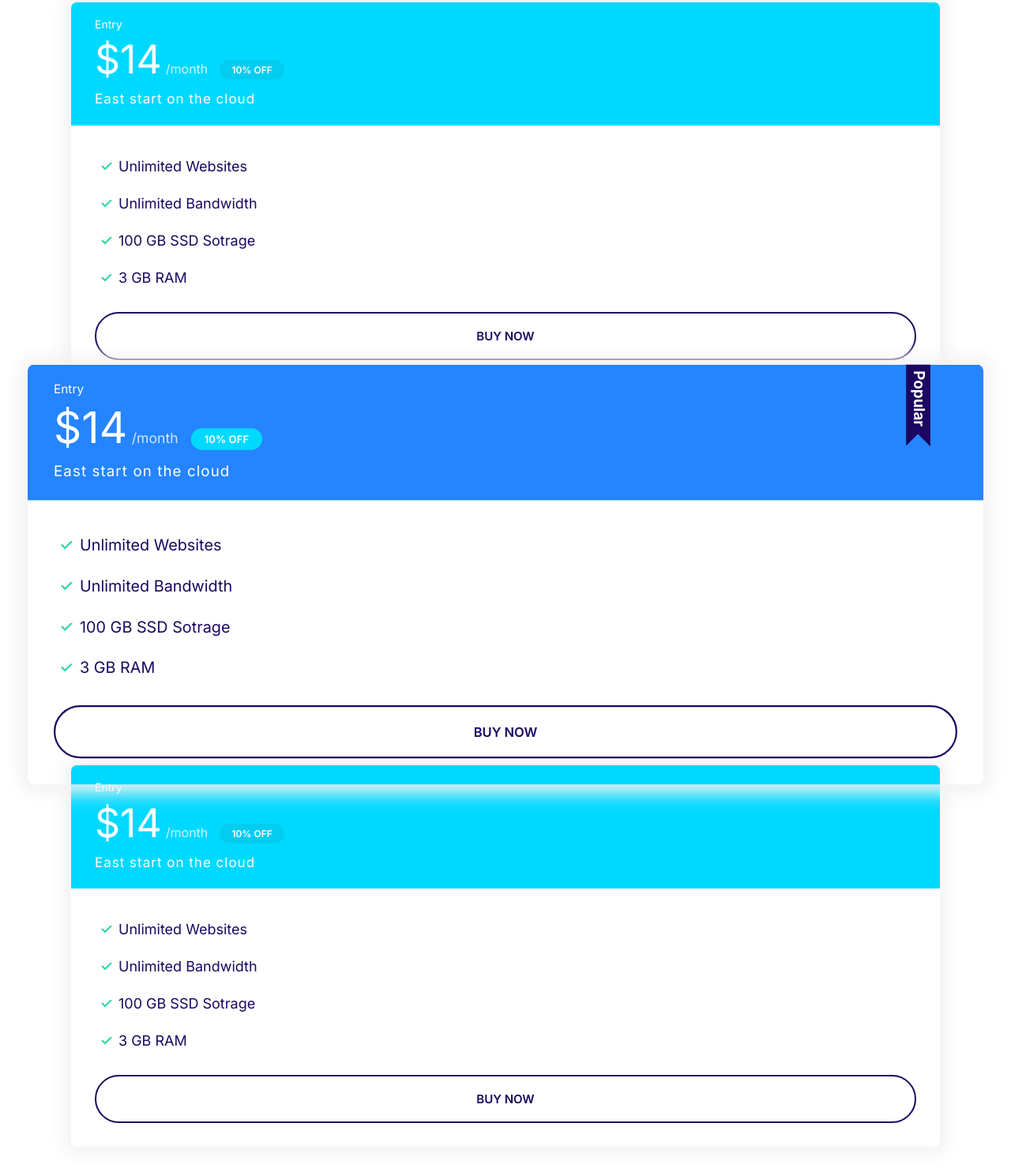
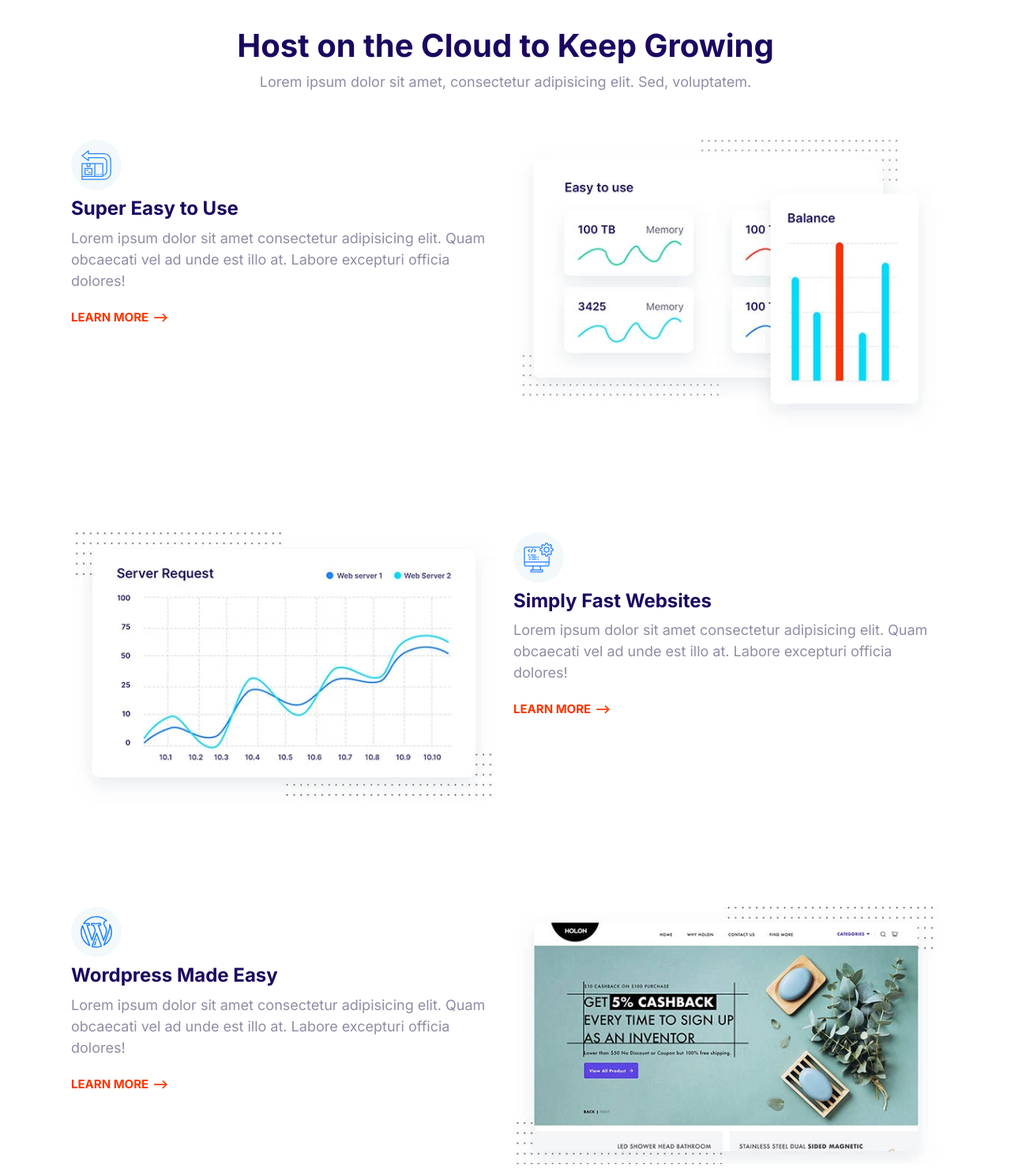
Before and after one commit to hosamhamdifl/htmlproject, a plain HTML site: page index.html in a window 1280 px wide. Shown: the part 57-1541 px from the top of the page at 79% size. Drawn offline with Linux system fonts and the light colour scheme.

Commit message:
block-features.

```diff
--- a/css/styles.css
+++ b/css/styles.css
@@ -760,3 +760,27 @@
     max-width: 500px;
     margin: 0 auto;
   }
+
+  /* Features */
+  .feature {
+    gap: 4rem 2rem;
+    margin: 12rem 0;
+  }
+
+  .feature:first-of-type {
+    margin-top: 6rem;
+  }
+
+  .feature__heading {
+    margin: 1rem 0;
+  }
+
+  .feature__image {
+    width: 100%;
+  }
+
+  @media screen and (min-width: 768px) {
+    .feature:nth-of-type(even) .feature__content {
+      order: 2;
+    }
+  }
--- a/index.html
+++ b/index.html
@@ -13,67 +13,120 @@
     <link rel="stylesheet" href="css/styles.css" />
   </head>
   <body>
-    <section class="block container ">
-        <div class="plan ">
-            <div class="card card--secondary">
-              <header class="card__header">
-                <h3 class="plan__name">Entry</h3>
-                <span class="plan__price">$14</span>
-                <span class="plan__billing-cycle">/month</span>
-                <span class="badge badge--secondary badge--small">10% OFF</span>
-                <span class="plan__description">East start on the cloud</span>
-              </header>
-              <div class="card__body">
-                <ul class="list list--tick">
-                  <li class="list__item">Unlimited Websites</li>
-                  <li class="list__item">Unlimited Bandwidth</li>
-                  <li class="list__item">100 GB SSD Sotrage</li>
-                  <li class="list__item">3 GB RAM</li>
-                </ul>
-                <button class="btn btn--outline btn--block">Buy Now</button>
-              </div>
-            </div>
-          </div>
-          <div class="plan plan--popular">
-            <div class="card card--primary">
-              <header class="card__header">
-                <h3 class="plan__name">Entry</h3>
-                <span class="plan__price">$14</span>
-                <span class="plan__billing-cycle">/month</span>
-                <span class="badge badge--secondary badge--small">10% OFF</span>
-                <span class="plan__description">East start on the cloud</span>
-              </header>
-              <div class="card__body">
-                <ul class="list list--tick">
-                  <li class="list__item">Unlimited Websites</li>
-                  <li class="list__item">Unlimited Bandwidth</li>
-                  <li class="list__item">100 GB SSD Sotrage</li>
-                  <li class="list__item">3 GB RAM</li>
-                </ul>
-                <button class="btn btn--outline btn--block">Buy Now</button>
-              </div>
-            </div>
-          </div>
-          <div class="plan ">
-            <div class="card card--secondary">
-              <header class="card__header">
-                <h3 class="plan__name">Entry</h3>
-                <span class="plan__price">$14</span>
-                <span class="plan__billing-cycle">/month</span>
-                <span class="badge badge--secondary badge--small">10% OFF</span>
-                <span class="plan__description">East start on the cloud</span>
-              </header>
-              <div class="card__body">
-                <ul class="list list--tick">
-                  <li class="list__item">Unlimited Websites</li>
-                  <li class="list__item">Unlimited Bandwidth</li>
-                  <li class="list__item">100 GB SSD Sotrage</li>
-                  <li class="list__item">3 GB RAM</li>
-                </ul>
-                <button class="btn btn--outline btn--block">Buy Now</button>
-              </div>
-            </div>
-          </div>
+    <section class="block container">
+      <header class="block__header">
+        <h2>Host on the Cloud to Keep Growing</h2>
+        <p>
+          Lorem ipsum dolor sit amet, consectetur adipisicing elit. Sed,
+          voluptatem.
+        </p>
+      </header>
+      <article class="grid grid--1x2 feature">
+        <div class="feature__content">
+          <span class="icon-container">
+            <svg class="icon icon--primary">
+              <use xlink:href="images/sprite.svg#easy"></use>
+            </svg>
+          </span>
+          <h3 class="feature__heading">Super Easy to Use</h3>
+          <p>
+            Lorem ipsum dolor sit amet consectetur adipisicing elit. Quam
+            obcaecati vel ad unde est illo at. Labore excepturi officia dolores!
+          </p>
+          <a href="#" class="link-arrow">Learn More</a>
+        </div>
+        <picture>
+          <source
+            type="image/webp"
+            srcset="images/easy.webp 1x, images/easy@2x.webp 2x"
+          />
+          <source
+            type="image/jpg"
+            srcset="images/easy.jpg 1x, images/easy@2x.jpg 2x"
+          />
+          <img class="feature__image" src="images/easy@2x.jpg" alt="" />
+        </picture>
+      </article>
+      <article class="grid grid--1x2 feature">
+        <div class="feature__content">
+          <span class="icon-container">
+            <svg class="icon icon--primary">
+              <use xlink:href="images/sprite.svg#computer"></use>
+            </svg>
+          </span>
+          <h3 class="feature__heading">Simply Fast Websites</h3>
+          <p>
+            Lorem ipsum dolor sit amet consectetur adipisicing elit. Quam
+            obcaecati vel ad unde est illo at. Labore excepturi officia dolores!
+          </p>
+          <a href="#" class="link-arrow">Learn More</a>
+        </div>
+        <picture>
+          <source
+            type="image/webp"
+            srcset="images/fast.webp 1x, images/fast@2x.webp 2x"
+          />
+          <source
+            type="image/jpg"
+            srcset="images/fast.jpg 1x, images/fast@2x.jpg 2x"
+          />
+          <img class="feature__image" src="images/fast@2x.jpg" alt="" />
+        </picture>
+      </article>
+      <article class="grid grid--1x2 feature">
+        <div class="feature__content">
+          <span class="icon-container">
+            <svg class="icon icon--primary">
+              <use xlink:href="images/sprite.svg#wordpress"></use>
+            </svg>
+          </span>
+          <h3 class="feature__heading">Wordpress Made Easy</h3>
+          <p>
+            Lorem ipsum dolor sit amet consectetur adipisicing elit. Quam
+            obcaecati vel ad unde est illo at. Labore excepturi officia dolores!
+          </p>
+          <a href="#" class="link-arrow">Learn More</a>
+        </div>
+        <picture>
+          <source
+            type="image/webp"
+            srcset="images/wordpress.webp 1x, images/wordpress@2x.webp 2x"
+          />
+          <source
+            type="image/jpg"
+            srcset="images/wordpress.jpg 1x, images/wordpress@2x.jpg 2x"
+          />
+          <img class="feature__image" src="images/wordpress@2x.jpg" alt="" />
+        </picture>
+      </article>
+      <article class="grid grid--1x2 feature">
+        <div class="feature__content">
+          <span class="icon-container">
+            <svg class="icon icon--primary">
+              <use xlink:href="images/sprite.svg#clock"></use>
+            </svg>
+          </span>
+          <h3 class="feature__heading">24/7 Expert Support</h3>
+          <p>
+            Lorem ipsum dolor sit amet consectetur adipisicing elit. Quam
+            obcaecati vel ad unde est illo at. Labore excepturi officia dolores!
+          </p>
+          <a href="#" class="link-arrow">Learn More</a>
+        </div>
+        <picture>
+          <source
+            type="image/webp"
+            srcset="images/support.webp 1x, images/support@2x.webp 2x"
+          />
+          <source
+            type="image/jpg"
+            srcset="images/support.jpg 1x, images/support@2x.jpg 2x"
+          />
+          <img class="feature__image" src="images/support@2x.jpg" alt="" />
+        </picture>
+      </article>
+    </section>
+
     <script src="js/main.js"></script>
   </body>
 </html>
```
Also changed, not shown: components/block-features.html (added, +112 -0 lines), images/easy.jpg (added), images/easy.webp (added), images/easy@2x.jpg (added), images/easy@2x.webp (added), images/fast.jpg (added), images/fast.webp (added), images/fast@2x.jpg (added), images/fast@2x.webp (added), images/support.jpg (added), images/support.webp (added), images/support@2x.jpg (added), images/support@2x.webp (added), images/wordpress.jpg (added), 3 more files.
